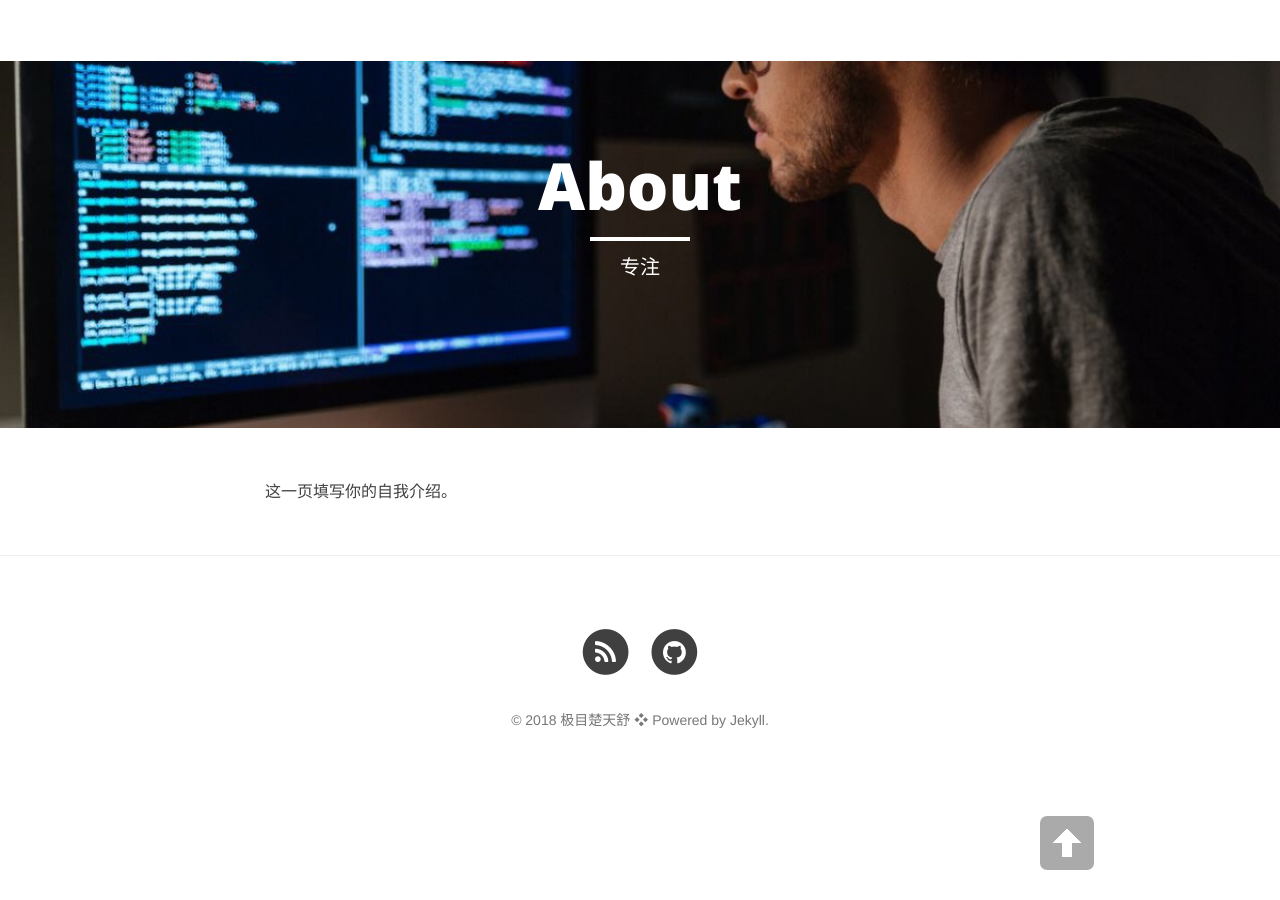
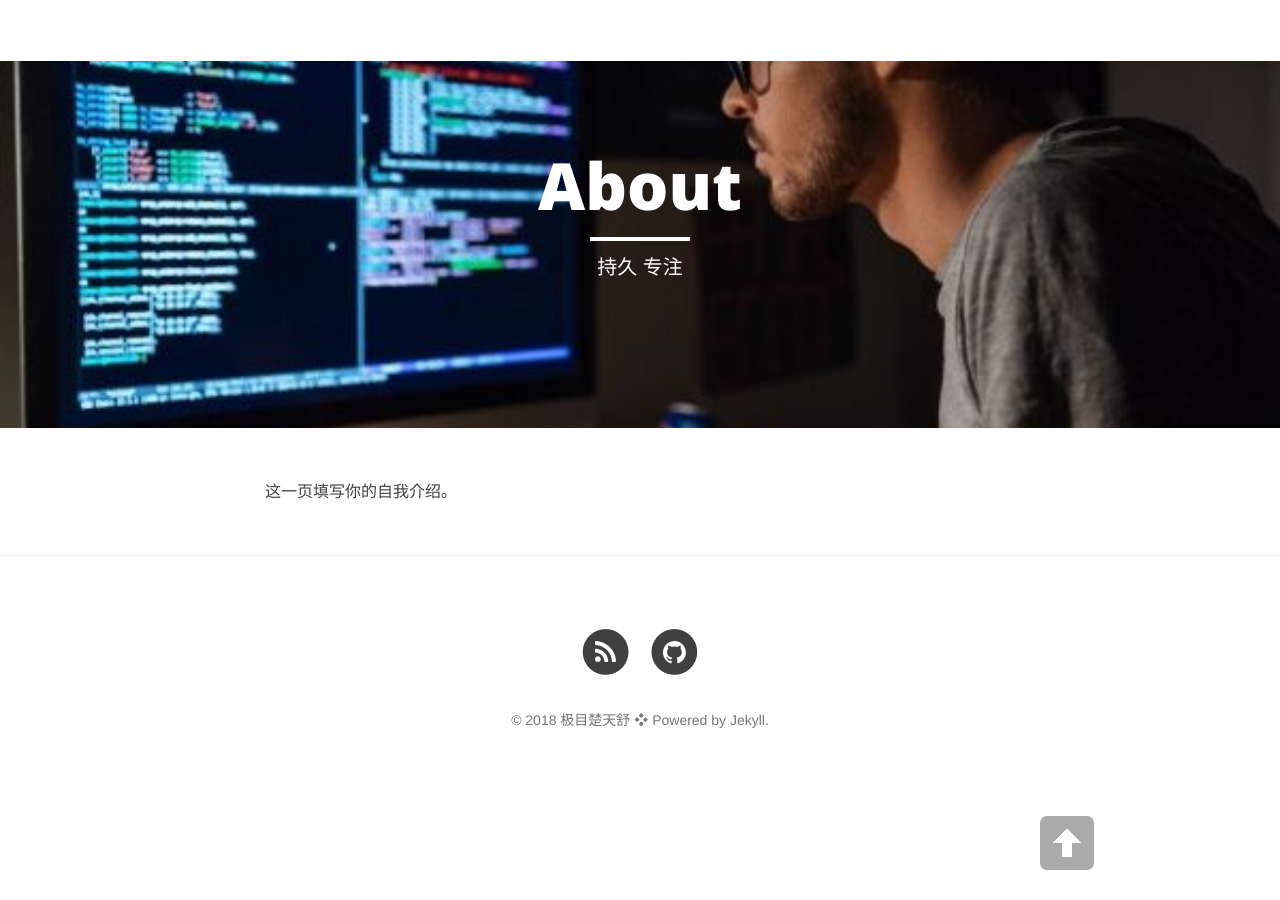
Before and after one commit to qiutianshu/qiutianshu.github.io, a Jekyll site: the page built from about.md, in a window 1280 px wide. Built offline with Jekyll 4.4.1, drawn with Linux system fonts in a browser that asks for light colours; nearby versions of some CDN libraries.

Commit message:
3 commit

```diff
--- a/about.md
+++ b/about.md
@@ -1,7 +1,7 @@
 ---
 layout: page
 title: "About"
-description: "专注"
+description: "持久 专注"
 header-img: "img/about.jpg"
 ---
 
```
Also changed, not shown: img/about.jpg.
